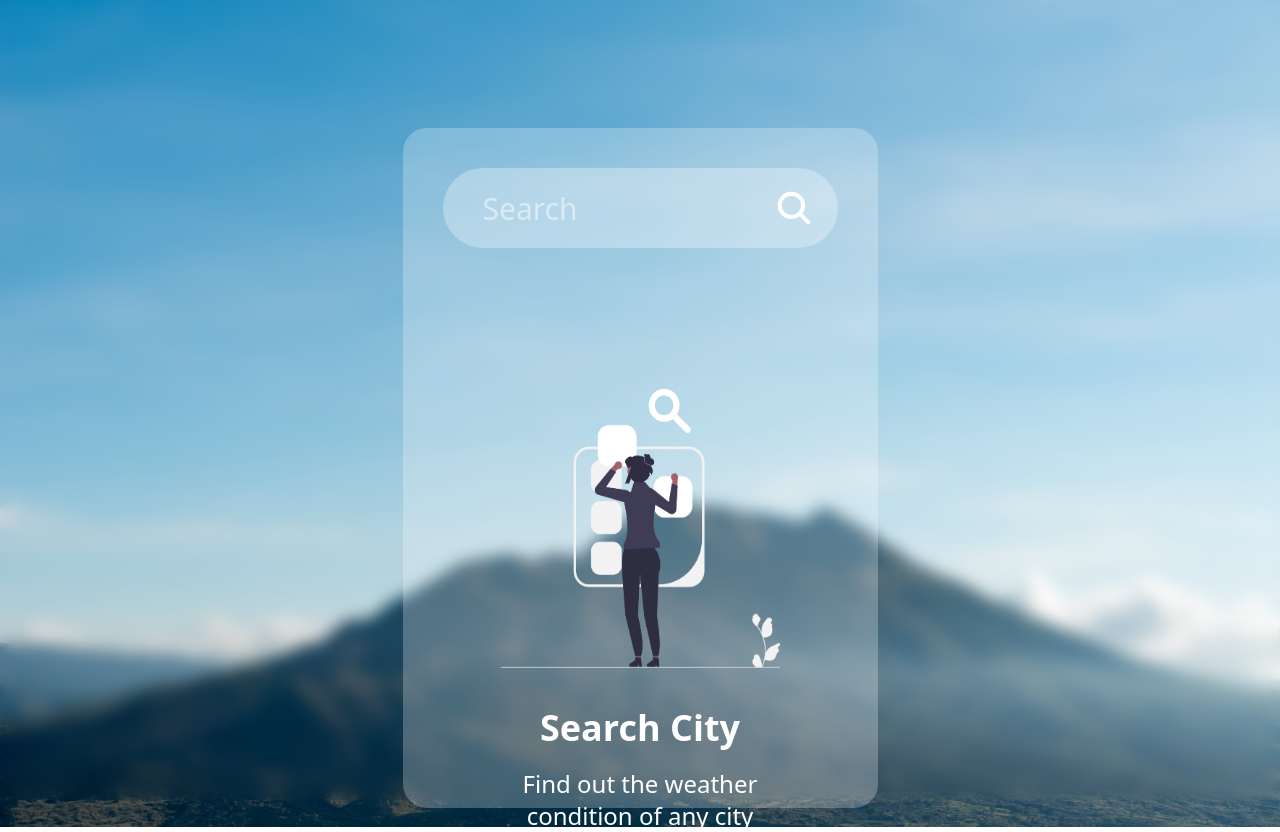
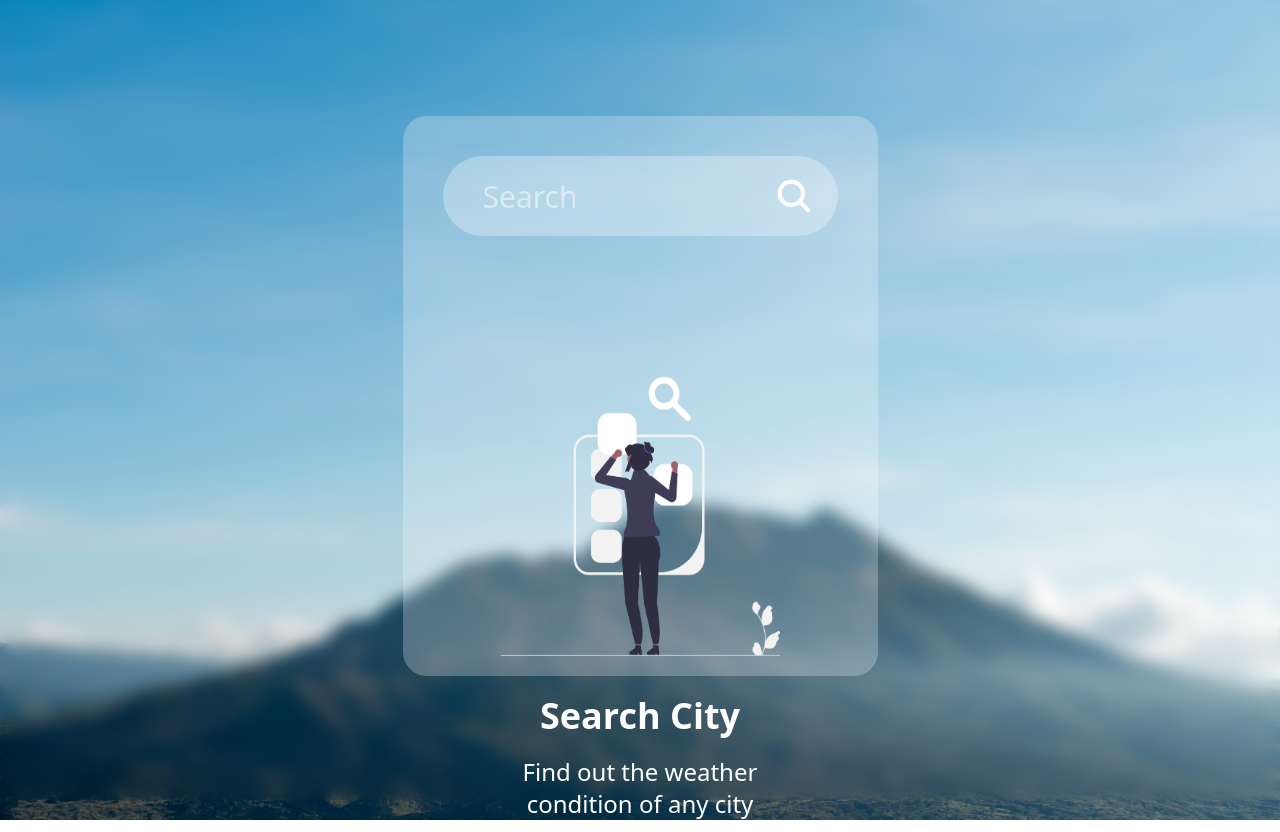
Before and after one commit to Unik5/Weather-App, a website with bundled scripts: page index.html in a window 1280 px wide. Built offline with nearby package versions, Linux system fonts and the light colour scheme; some packages are replaced by stand-ins of ours; no server answers.

Commit message:
fixed length of main div

```diff
--- a/index.html
+++ b/index.html
@@ -26,7 +26,7 @@
     class="bg-[url('/assets/bg.jpg')] bg-cover backdrop-blur-sm bg-center h-screen w-full bg-no-repeat flex justify-center align-middle"
   >
     <div
-      class="m-15 translate-y-[10%] max-w-[475px] max-h-[850px] bg-white/25 bg-cover backdrop-blur-lg rounded-3xl relative "
+      class="m-15 translate-y-[10%] max-w-[475px] max-h-[70vh] bg-white/25 bg-cover backdrop-blur-lg rounded-3xl relative "
     >
       <div class="flex justify-center align-middle static">
         <input
```
Also changed, not shown: src/output.css.
